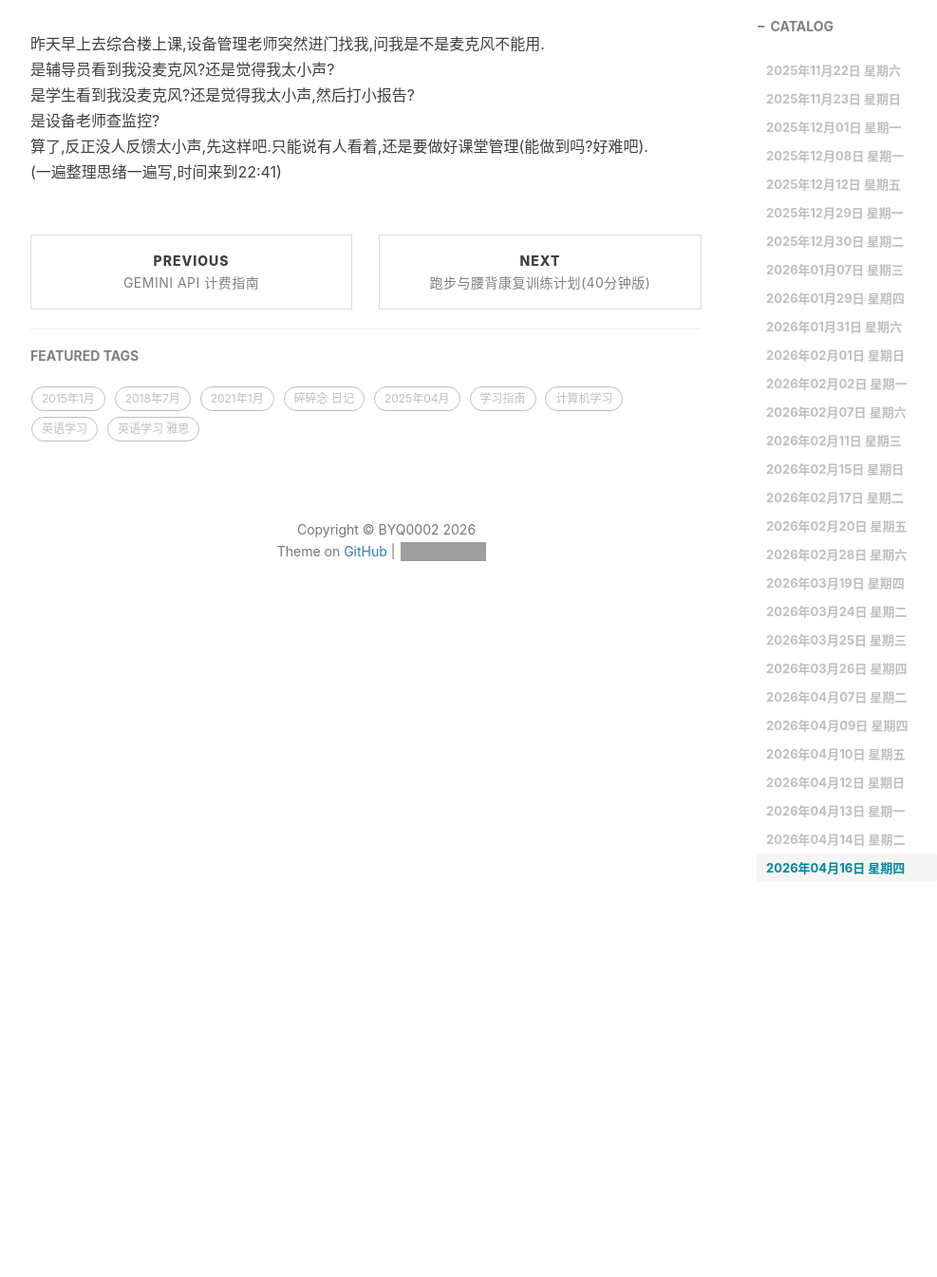
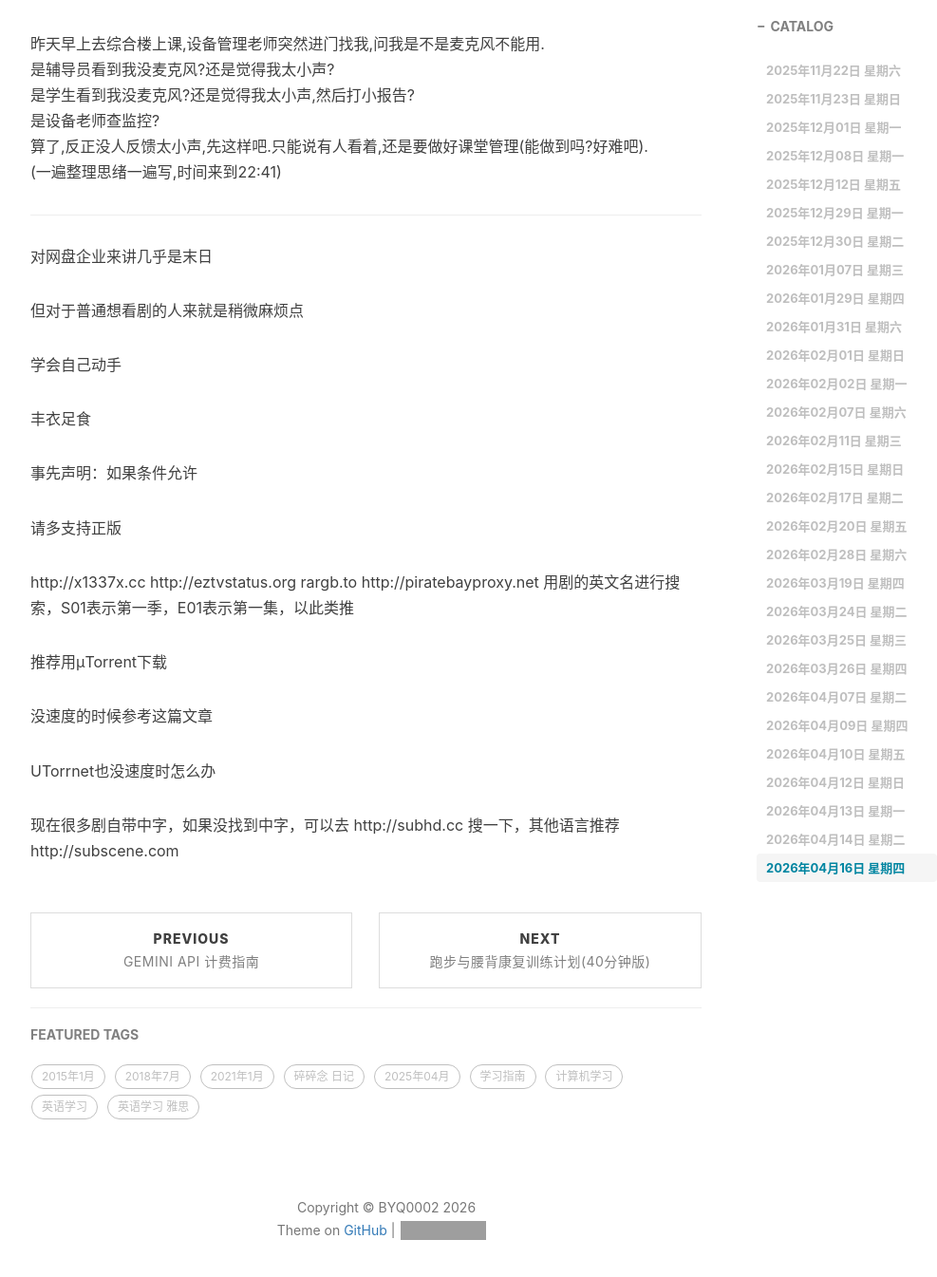
Before and after one commit to Shiina25qpwe/Shiina25qpwe.github.io, a Jekyll site: the page built from _posts/2025-11-08-一点近况v25.md, in a window 1280 px wide and 1400 px high, scrolled down 32313 px. Shown: the top 1345 px of the window at 95% size, without its empty margins (233-1220 px from the left). Built offline with Jekyll 4.4.1, drawn with Linux system fonts in a browser that asks for light colours; nearby versions of some CDN libraries; comment, search, counter and statistics services are not loaded; grey boxes are pictures that could not be loaded.

Commit message:
日记草稿(04.19)

```diff
--- a/_posts/2025-11-08-一点近况v25.md
+++ b/_posts/2025-11-08-一点近况v25.md
@@ -930,3 +930,33 @@ A good teacher will not **condone** cheating, so she will tell the student to st
 是设备老师查监控?
 算了,反正没人反馈太小声,先这样吧.只能说有人看着,还是要做好课堂管理(能做到吗?好难吧).
 (一遍整理思绪一遍写,时间来到22:41)
+
+
+--------------------------------
+
+
+对网盘企业来讲几乎是末日
+
+但对于普通想看剧的人来就是稍微麻烦点
+
+学会自己动手
+
+丰衣足食
+
+事先声明：如果条件允许
+
+请多支持正版
+
+http://x1337x.cc
+http://eztvstatus.org
+rargb.to
+http://piratebayproxy.net
+用剧的英文名进行搜索，S01表示第一季，E01表示第一集，以此类推
+
+推荐用μTorrent下载
+
+没速度的时候参考这篇文章
+
+UTorrnet也没速度时怎么办
+
+现在很多剧自带中字，如果没找到中字，可以去 http://subhd.cc 搜一下，其他语言推荐http://subscene.com
```
